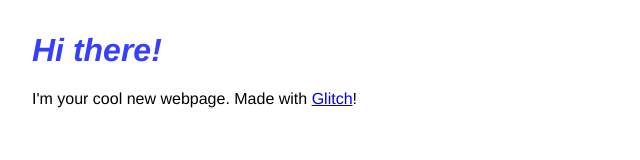
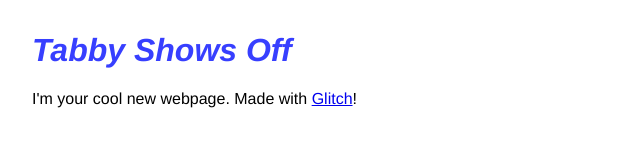
Before and after one commit to tkatigbak/showoff.github.io, a plain HTML site: page index.html in a window 1280 px wide. Shown: the whole page, without its empty margins (0-640 px from the left). Drawn offline with Linux system fonts and the light colour scheme.

Commit message:
📫👑 Updated with Glitch

```diff
--- a/index.html
+++ b/index.html
@@ -5,7 +5,7 @@
     <meta http-equiv="X-UA-Compatible" content="IE=edge">
     <meta name="viewport" content="width=device-width, initial-scale=1">
 
-    <title>Hello!</title>
+    <title>Tabby Shows Off</title>
 
     <!-- import the webpage's stylesheet -->
     <link rel="stylesheet" href="/style.css">
@@ -14,7 +14,7 @@
     <script src="/script.js" defer></script>
   </head>
   <body>
-    <h1>Hi there!</h1>
+    <h1>Tabby Shows Off</h1>
 
     <p>
       I'm your cool new webpage. Made with <a href="https://glitch.com">Glitch</a>!
```
